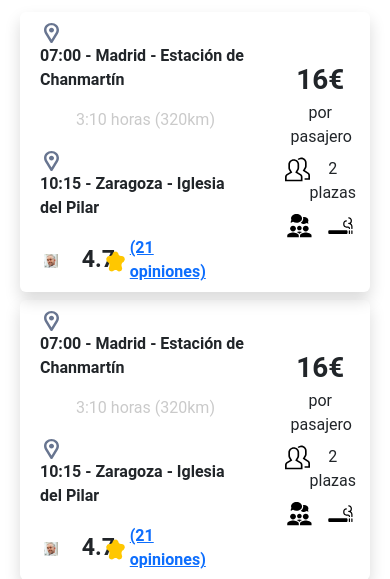
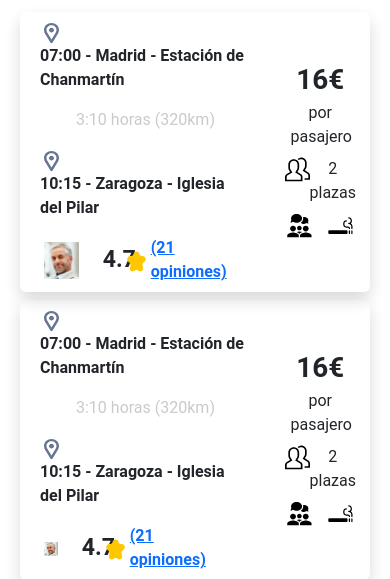
Before and after one commit to muvilgroup/Muvil, a Django app: page /buscar_viaje/1 in a window 390 px wide. Shown: the part 345-924 px from the top of the page. Run offline with Django 4.2, Linux system fonts and the light colour scheme; some libraries are stand-ins or nearby versions.

Commit message:
Varios cambios de funcionalidad en varias paginas

```diff
--- a/VAD_Journey/Aplicaciones/FrontEnd/templates/buscar_viaje.html
+++ b/VAD_Journey/Aplicaciones/FrontEnd/templates/buscar_viaje.html
@@ -311,7 +311,7 @@
 							</div>
 						</div>
 						<div class="row align-items-center contenedor-conductor">
-							<div class="col-2 col-md-2 ps-3 img-container-journey">
+							<div class="col-lg-2 col-3 ps-3 img-container-journey">
 								<img src='{% static "img/personas/11.jpg" %}'>
 							</div>
 							<div class="col-1 col-md-1 fw-bold fs-3">
@@ -320,7 +320,7 @@
 							<div class="col-1 col-md-1">
 								<img src='{% static "img/Star.png" %}'>
 							</div>
-							<div class="col-4 col-md-3">
+							<div class="col-2 col-md-3">
 								<a class="link-primary fw-bold">
 									(21 opiniones)
 								</a>
--- a/VAD_Journey/Aplicaciones/FrontEnd/templates/cabecera.html
+++ b/VAD_Journey/Aplicaciones/FrontEnd/templates/cabecera.html
@@ -68,14 +68,14 @@
 										  <path d="M5 6.25a.75.75 0 1 1-1.5 0 .75.75 0 0 1 1.5 0zm1.138-1.496A6.613 6.613 0 0 1 7.964 4.5c.666 0 1.303.097 1.893.273a.5.5 0 0 0 .286-.958A7.602 7.602 0 0 0 7.964 3.5c-.734 0-1.441.103-2.102.292a.5.5 0 1 0 .276.962z"/>
 										  <path fill-rule="evenodd" d="M7.964 1.527c-2.977 0-5.571 1.704-6.32 4.125h-.55A1 1 0 0 0 .11 6.824l.254 1.46a1.5 1.5 0 0 0 1.478 1.243h.263c.3.513.688.978 1.145 1.382l-.729 2.477a.5.5 0 0 0 .48.641h2a.5.5 0 0 0 .471-.332l.482-1.351c.635.173 1.31.267 2.011.267.707 0 1.388-.095 2.028-.272l.543 1.372a.5.5 0 0 0 .465.316h2a.5.5 0 0 0 .478-.645l-.761-2.506C13.81 9.895 14.5 8.559 14.5 7.069c0-.145-.007-.29-.02-.431.261-.11.508-.266.705-.444.315.306.815.306.815-.417 0 .223-.5.223-.461-.026a.95.95 0 0 0 .09-.255.7.7 0 0 0-.202-.645.58.58 0 0 0-.707-.098.735.735 0 0 0-.375.562c-.024.243.082.48.32.654a2.112 2.112 0 0 1-.259.153c-.534-2.664-3.284-4.595-6.442-4.595zM2.516 6.26c.455-2.066 2.667-3.733 5.448-3.733 3.146 0 5.536 2.114 5.536 4.542 0 1.254-.624 2.41-1.67 3.248a.5.5 0 0 0-.165.535l.66 2.175h-.985l-.59-1.487a.5.5 0 0 0-.629-.288c-.661.23-1.39.359-2.157.359a6.558 6.558 0 0 1-2.157-.359.5.5 0 0 0-.635.304l-.525 1.471h-.979l.633-2.15a.5.5 0 0 0-.17-.534 4.649 4.649 0 0 1-1.284-1.541.5.5 0 0 0-.446-.275h-.56a.5.5 0 0 1-.492-.414l-.254-1.46h.933a.5.5 0 0 0 .488-.393zm12.621-.857a.565.565 0 0 1-.098.21.704.704 0 0 1-.044-.025c-.146-.09-.157-.175-.152-.223a.236.236 0 0 1 .117-.173c.049-.027.08-.021.113.012a.202.202 0 0 1 .064.199z"/>
 										</svg>
-										<a class="dropdown-item" href="/menu_usuario/{{datos_persona.id}}">Mis Pagos/Cobros</a>
+										<a class="dropdown-item" href="/menu_usuario/{{idP}}">Mis Pagos/Cobros</a>
 									</li>
 									<li class="d-flex flex-row px-3 mb-3 align-items-center">
 										<svg xmlns="http://www.w3.org/2000/svg" width="30" height="30" fill="currentColor" class="bi bi-signpost-2" viewBox="0 0 16 16">
 										  <path d="M6 8a3 3 0 1 0 0-6 3 3 0 0 0 0 6zm2-3a2 2 0 1 1-4 0 2 2 0 0 1 4 0zm4 8c0 1-1 1-1 1H1s-1 0-1-1 1-4 6-4 6 3 6 4zm-1-.004c-.001-.246-.154-.986-.832-1.664C9.516 10.68 8.289 10 6 10c-2.29 0-3.516.68-4.168 1.332-.678.678-.83 1.418-.832 1.664h10z"/>
 										  <path fill-rule="evenodd" d="M15.854 5.146a.5.5 0 0 1 0 .708l-3 3a.5.5 0 0 1-.708 0l-1.5-1.5a.5.5 0 0 1 .708-.708L12.5 7.793l2.646-2.647a.5.5 0 0 1 .708 0z"/>
 										</svg>
-										<a class="dropdown-item" href="/menu_usuario/{{datos_persona.id}}">Mi Perfil</a>
+										<a class="dropdown-item" href="/menu_usuario/{{idP}}">Mi Perfil</a>
 									</li>
 									<li><hr class="dropdown-divider"></li>
 									<li class="d-flex flex-row px-3 mb-3 align-items-center">
--- a/VAD_Journey/Aplicaciones/FrontEnd/views.py
+++ b/VAD_Journey/Aplicaciones/FrontEnd/views.py
@@ -93,7 +93,7 @@
     return render(request, "journey_register.html", {'ID_Persona':idP})
 
 def v_menu_usuario(request, idP):
-    return render(request, "menu_usuario.html", {'ID_Persona':idP})
+    return render(request, "menu_usuario.html", {'idP':idP})
 
 def adm_perfil(request):
     return render(request, "adm_datospersonales.html", {})
```
